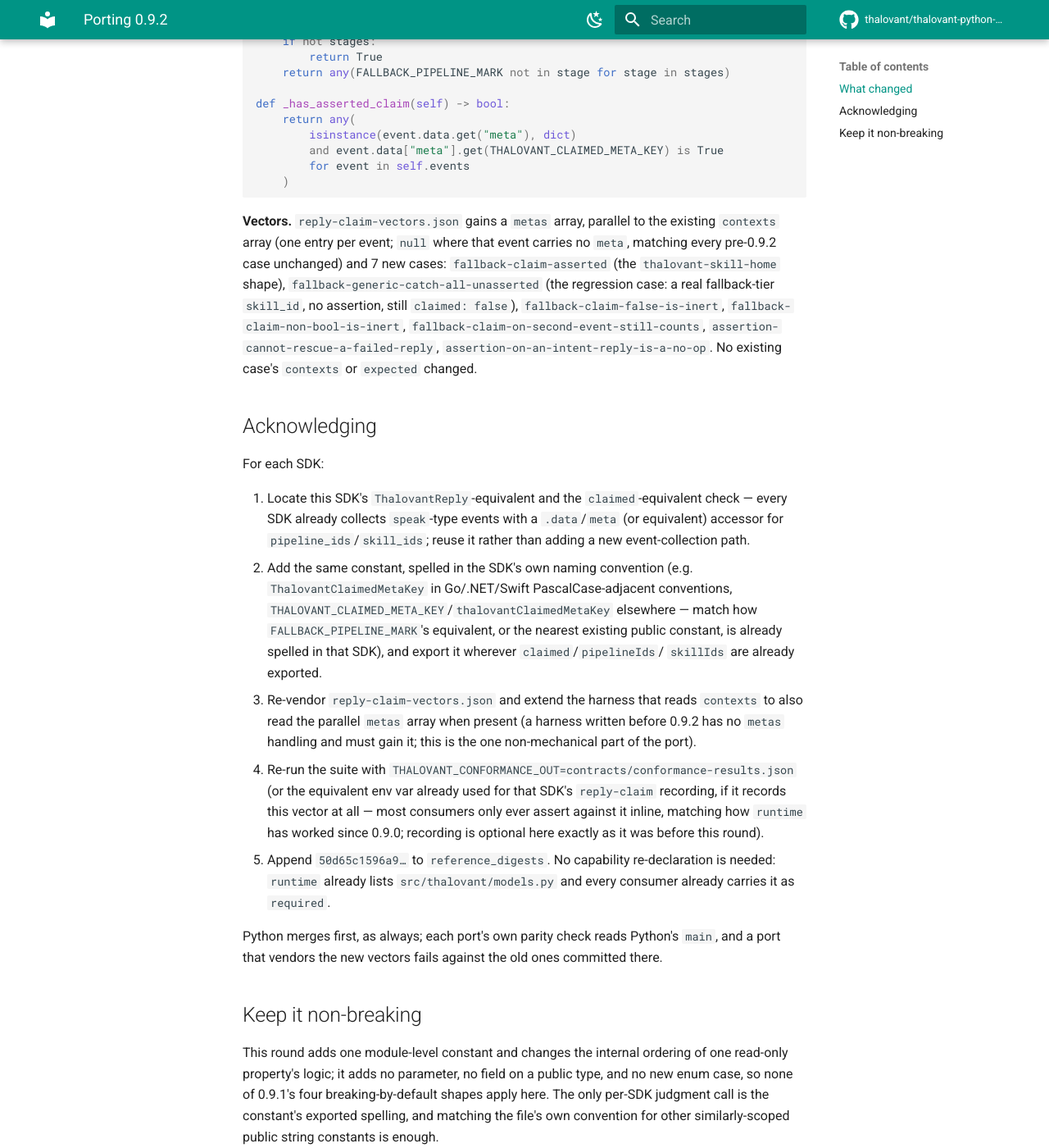
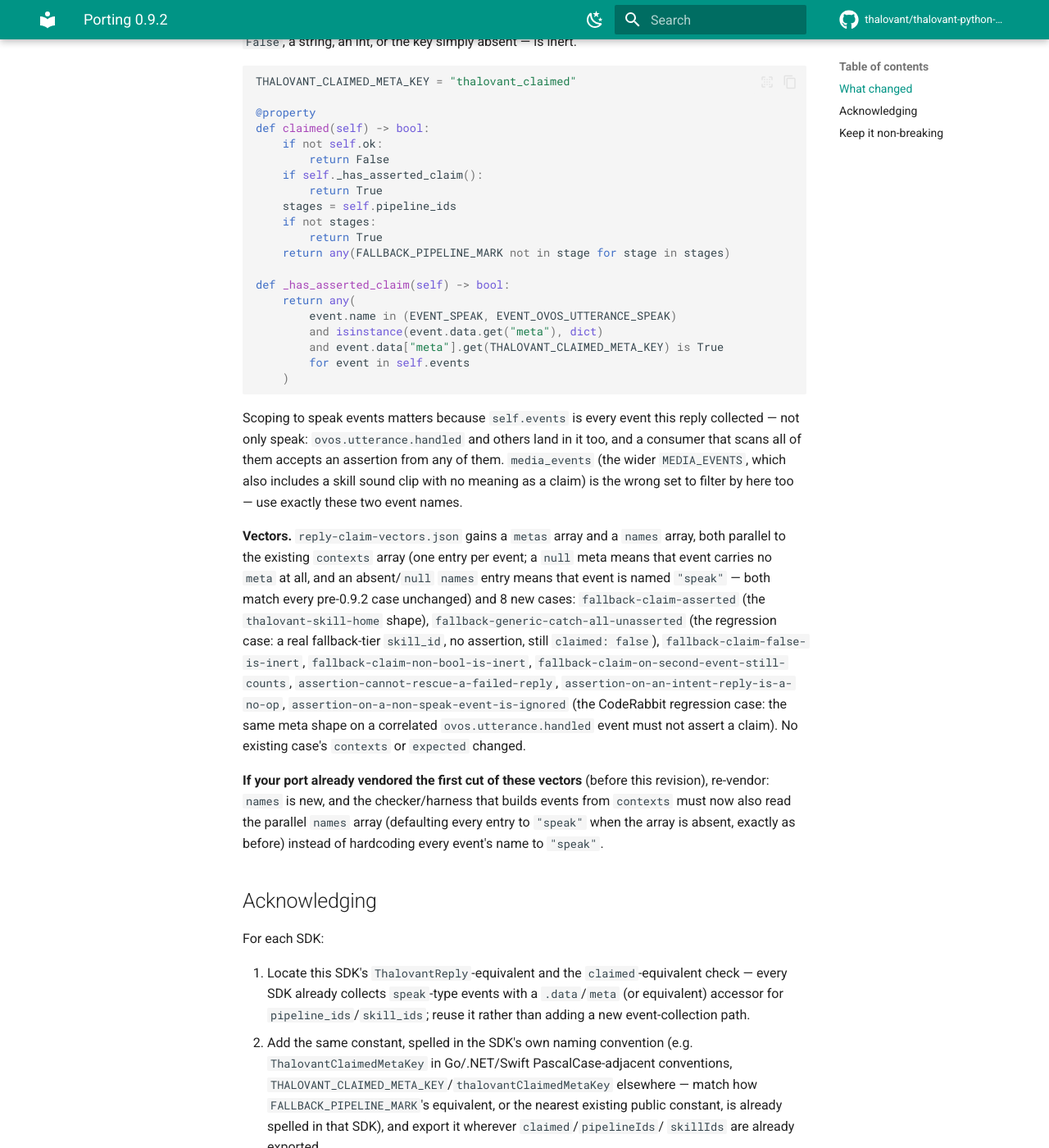
Before and after one commit to thalovant/thalovant-python-sdk, an MkDocs documentation site: the page built from docs/0.9.2-porting.md, in a window 1280 px wide and 1400 px high, scrolled down 978 px. Shown: the whole window at 82% size. Built offline with MkDocs 1.6.1 and Material for MkDocs 9.7.7, drawn with Linux system fonts in a browser that asks for light colours; comment, search, counter and statistics services are not loaded; some of the changed text lies outside the part shown.

Commit message:
Scope the claim assertion to the skill's own speak event
CodeRabbit caught it on the embedded-C and Node ports (Kotlin's review
noted the same gap): _has_asserted_claim scanned every collected event
for data.meta.thalovant_claimed, not only the skill's own speak. A
correlated ovos.utterance.handled carrying that same meta shape would
have wrongly asserted a claim too, even though the whole point of the
signal is that only the skill's own speak_to()/emit_speech() call can
set it.

Restrict the scan to EVENT_SPEAK/EVENT_OVOS_UTTERANCE_SPEAK. The
reference digest moves again (was 50d65c1596a9, now 841f3bbeec23), the
vectors gain a names array alongside metas so a non-speak event can be
represented, and a new assertion-on-a-non-speak-event-is-ignored case
covers the regression. docs/0.9.2-porting.md carries a revision note
for anyone who already read the earlier digest.

Co-Authored-By: Claude Sonnet 5 <noreply@anthropic.com>

````diff
--- a/docs/0.9.2-porting.md
+++ b/docs/0.9.2-porting.md
@@ -1,9 +1,17 @@
 # Porting 0.9.2
 
-The Python reference moves from `3b0acf7c8b2f` (0.9.1) to **`50d65c1596a9`**
-(`50d65c1596a99e5db78c38c0898ca01bfbb105da305e9804f394f08756af7f50`). Unlike 0.9.1, this
+The Python reference moves from `3b0acf7c8b2f` (0.9.1) to **`841f3bbeec23`**
+(`841f3bbeec23f04c5decae75c9cfd6ea6a397992c7e4d7cd4195dc9dd919cd1a`). Unlike 0.9.1, this
 round touches one file and one capability: `src/thalovant/models.py`, under the existing
 `runtime` capability (no new capability, no new scope declarations needed).
+
+**Revision note.** This doc originally named the digest `50d65c1596a9…`. Before any port
+merged, CodeRabbit caught a real bug on the embedded-C and Node ports (and noted the same
+gap in Kotlin's review summary): the assertion check scanned *every* collected event for
+`data.meta.thalovant_claimed`, not only the skill's own speak event, so a correlated event
+this reply happened to carry — `ovos.utterance.handled`, say — with that same meta shape
+would wrongly assert a claim too. The reference moved again, to `841f3bbeec23…`, to fix it.
+If you vendored anything against `50d65c1596a9…`, re-vendor against this digest instead.
 
 ## What changed
 
@@ -20,10 +28,12 @@ and stayed silent.
 `emit_speech` already builds `meta = {**(meta or {}), "skill": skill_id}` onto every
 `speak` message, so a skill passing `meta={"thalovant_claimed": True}` to that call is
 already something every SDK's event collection sees. `claimed` now checks for a `True`
-value under that key across `self.events` first, before falling back to the existing
-pipeline-tier heuristic. It is checked after the `ok` guard returns early, so it can never
-rescue a reply where `ok` is `False` (unhandled, or carrying a `failure_event`). Any other value
-under the key — `False`, a string, an int, or the key simply absent — is inert.
+value under that key first, before falling back to the existing pipeline-tier heuristic —
+**but only on the skill's own speak event** (`EVENT_SPEAK`/`EVENT_OVOS_UTTERANCE_SPEAK`),
+never on any other collected event this reply happens to carry. It is checked after the
+`ok` guard returns early, so it can never rescue a reply where `ok` is `False` (unhandled,
+or carrying a `failure_event`). Any other value under the key — `False`, a string, an int,
+or the key simply absent — is inert.
 
 ```python
 THALOVANT_CLAIMED_META_KEY = "thalovant_claimed"
@@ -41,21 +51,36 @@ def claimed(self) -> bool:
 
 def _has_asserted_claim(self) -> bool:
     return any(
-        isinstance(event.data.get("meta"), dict)
+        event.name in (EVENT_SPEAK, EVENT_OVOS_UTTERANCE_SPEAK)
+        and isinstance(event.data.get("meta"), dict)
         and event.data["meta"].get(THALOVANT_CLAIMED_META_KEY) is True
         for event in self.events
     )
 ```
 
-**Vectors.** `reply-claim-vectors.json` gains a `metas` array, parallel to the existing
-`contexts` array (one entry per event; `null` where that event carries no `meta`, matching
-every pre-0.9.2 case unchanged) and 7 new cases: `fallback-claim-asserted` (the
-`thalovant-skill-home` shape), `fallback-generic-catch-all-unasserted` (the regression
-case: a real fallback-tier `skill_id`, no assertion, still `claimed: false`),
-`fallback-claim-false-is-inert`, `fallback-claim-non-bool-is-inert`,
-`fallback-claim-on-second-event-still-counts`, `assertion-cannot-rescue-a-failed-reply`,
-`assertion-on-an-intent-reply-is-a-no-op`. No existing case's `contexts` or `expected`
-changed.
+Scoping to speak events matters because `self.events` is every event this reply
+collected — not only speak: `ovos.utterance.handled` and others land in it too, and a
+consumer that scans all of them accepts an assertion from any of them. `media_events`
+(the wider `MEDIA_EVENTS`, which also includes a skill sound clip with no meaning as a
+claim) is the wrong set to filter by here too — use exactly these two event names.
+
+**Vectors.** `reply-claim-vectors.json` gains a `metas` array and a `names` array, both
+parallel to the existing `contexts` array (one entry per event; a `null` meta means that
+event carries no `meta` at all, and an absent/`null` `names` entry means that event is
+named `"speak"` — both match every pre-0.9.2 case unchanged) and 8 new cases:
+`fallback-claim-asserted` (the `thalovant-skill-home` shape),
+`fallback-generic-catch-all-unasserted` (the regression case: a real fallback-tier
+`skill_id`, no assertion, still `claimed: false`), `fallback-claim-false-is-inert`,
+`fallback-claim-non-bool-is-inert`, `fallback-claim-on-second-event-still-counts`,
+`assertion-cannot-rescue-a-failed-reply`, `assertion-on-an-intent-reply-is-a-no-op`,
+`assertion-on-a-non-speak-event-is-ignored` (the CodeRabbit regression case: the same
+meta shape on a correlated `ovos.utterance.handled` event must not assert a claim). No
+existing case's `contexts` or `expected` changed.
+
+**If your port already vendored the first cut of these vectors** (before this revision),
+re-vendor: `names` is new, and the checker/harness that builds events from `contexts` must
+now also read the parallel `names` array (defaulting every entry to `"speak"` when the
+array is absent, exactly as before) instead of hardcoding every event's name to `"speak"`.
 
 ## Acknowledging
 
@@ -72,14 +97,15 @@ For each SDK:
    already spelled in that SDK), and export it wherever `claimed`/`pipelineIds`/
    `skillIds` are already exported.
 3. Re-vendor `reply-claim-vectors.json` and extend the harness that reads `contexts` to
-   also read the parallel `metas` array when present (a harness written before 0.9.2 has
-   no `metas` handling and must gain it; this is the one non-mechanical part of the port).
+   also read the parallel `metas` and `names` arrays when present (a harness written
+   before this round has neither and must gain both; this is the one non-mechanical part
+   of the port). `names` defaults every entry to `"speak"` when the array is absent.
 4. Re-run the suite with `THALOVANT_CONFORMANCE_OUT=contracts/conformance-results.json`
    (or the equivalent env var already used for that SDK's `reply-claim` recording, if it
    records this vector at all — most consumers only ever assert against it inline, matching
    how `runtime` has worked since 0.9.0; recording is optional here exactly as it was
    before this round).
-5. Append `50d65c1596a9…` to `reference_digests`. No capability re-declaration is needed:
+5. Append `841f3bbeec23…` to `reference_digests`. No capability re-declaration is needed:
    `runtime` already lists `src/thalovant/models.py` and every consumer already carries it
    as `required`.
 
````
Also changed, not shown: CHANGELOG.md (+1 -1 lines), 5 other files.
